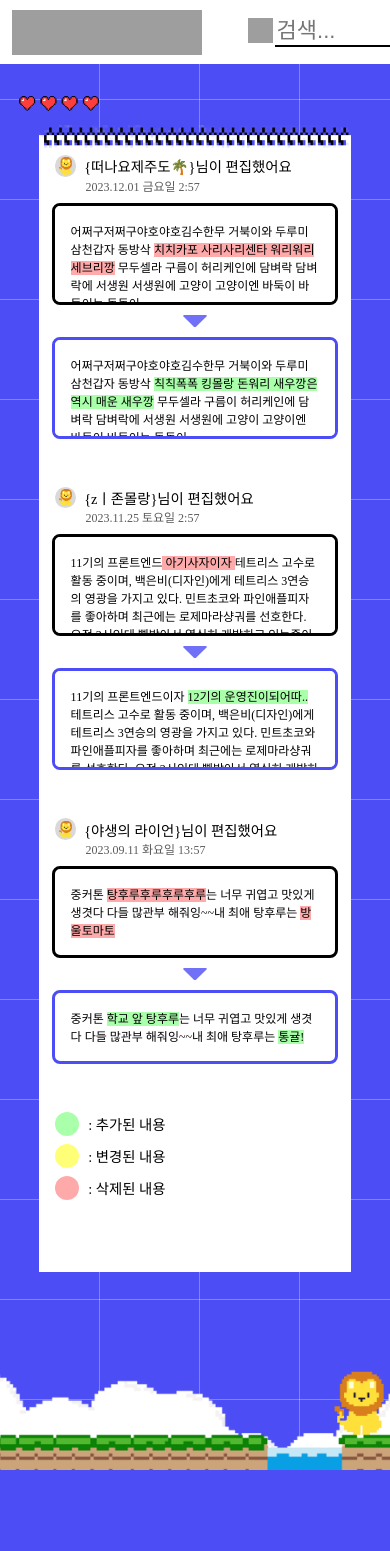
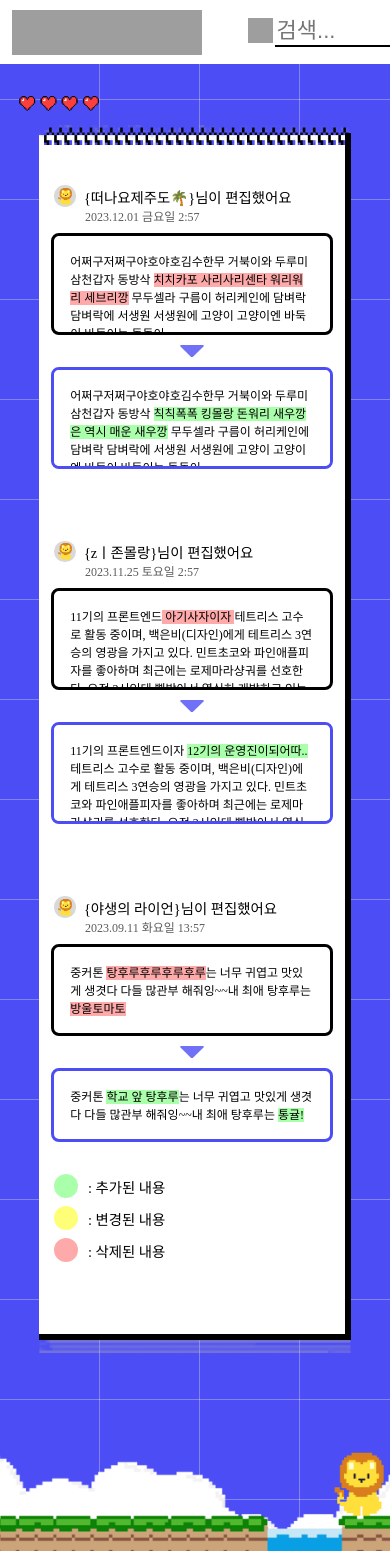
Before and after one commit to cau-likelion-org/kiwi-client, a Next.js app: page /docHistory in a window 390 px wide. Before the commit the page ends 1470 px from the top, so only its background shows below. Built offline with nearby package versions, Linux system fonts and the light colour scheme; grey boxes are pictures that could not be loaded; a web font is replaced by a local one.

Commit message:
feat : #6 - 문서 디자인 반응형 구현

```diff
--- a/src/components/docHistory/DocHistory.tsx
+++ b/src/components/docHistory/DocHistory.tsx
@@ -51,6 +51,7 @@ const DocHistory = () => {
 			</div>
 			<Docs>
 				<StyledImage src="/img/sketchbooktop.png" alt="문서역사" fill priority />
+				<Boder>
 				<ContentSection>
 					{sampleData.map((data, index) => (
 						<EditInfo key={index}>
@@ -87,6 +88,8 @@ const DocHistory = () => {
 						</Color>
 					</ColorChip>
 				</ContentSection>
+				</Boder>
+				<StyledImage src="/img/sketchbookbottom.png" alt="문서역사" fill priority />
 			</Docs>
 			<div className="lionwrap">
 				<StyledImage src="/img/one-right-lionground.png" alt="문서역사 하단" fill priority />
@@ -139,14 +142,20 @@ const Docs = styled.div`
 const ContentSection = styled.div`
 	width: 100%;
 	min-height: 90vh;
-	background-color: white;
 	display: flex;
 	align-items: center;
 	justify-content: center;
 	flex-direction: column;
-	margin-top: -1%;
 	z-index: 1;
 	padding-bottom: 9rem;
+	margin-top: 50px;
+	background-color: white;
+	@media (max-width: 795px) {
+		margin-top: 30px;
+	}
+	@media (max-width: 494px) {
+		margin-top: 1.5rem;
+	}
 `;
 
 const EditInfo = styled.div`
@@ -155,7 +164,7 @@ const EditInfo = styled.div`
 	flex-direction: column;
 	align-items: center;
 	justify-content: center;
-	margin-bottom: 6rem;
+	margin-bottom: 4rem;
 	.profile {
 		width: 100%;
 		display: flex;
@@ -167,6 +176,7 @@ const EditInfo = styled.div`
 		font-style: normal;
 		font-weight: 400;
 		line-height: normal;
+		margin-top: 5rem;
 	}
 	.profile-circle {
 		width: 2.7rem;
@@ -206,7 +216,6 @@ const OriginalContent = styled.div`
 	width: 100%;
 	border-radius: 1rem;
 	border: 3px solid #000;
-	background: #fff;
 	max-height: 12rem;
 	overflow: scroll;
 	font-family: Pretendard;
@@ -267,12 +276,20 @@ const Color = styled.div`
 		width: 3rem;
 		height: 3rem;
 		border-radius: 50%;
-		background-color: #FF7;;
+		background-color: #ff7;
 	}
 	.color-circle3 {
 		width: 3rem;
 		height: 3rem;
 		border-radius: 50%;
-		background-color: #FAA;
+		background-color: #faa;
 	}
 `;
+const Boder = styled.div`
+	z-index: 3;
+	position: relative;
+	border-right: 0.8rem black solid;
+	border-bottom:0.8rem black solid;
+	margin-top: -8%;
+	background-color: none;
+`;
```
Also changed, not shown: public/img/sketchbookbottom.png (added).
